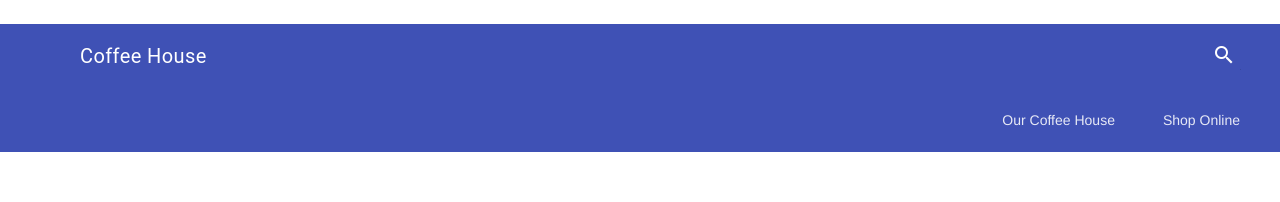
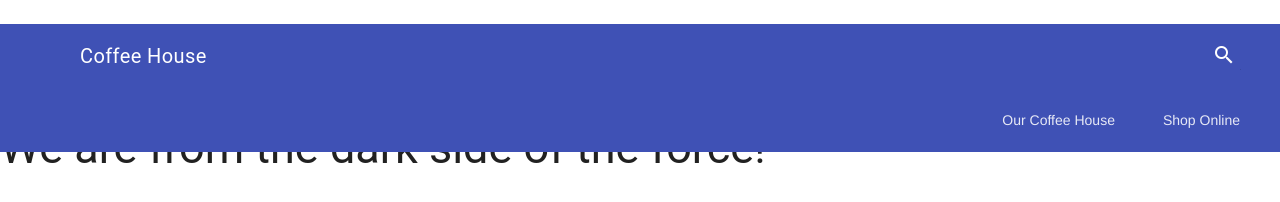
Before and after one commit to GabyRive/coffee-house, a website: page public/index.html in a window 1280 px wide. Drawn offline with nearby package versions, Linux system fonts and the light colour scheme.

Commit message:
this is a dark test

```diff
--- a/public/index.html
+++ b/public/index.html
@@ -64,6 +64,10 @@
     </div>
 
   </div>
+  <div class="container">
+    <h2>We are from the dark side of the force!</h2>
+
+  </div>
 </body>
 
 </html>
```
